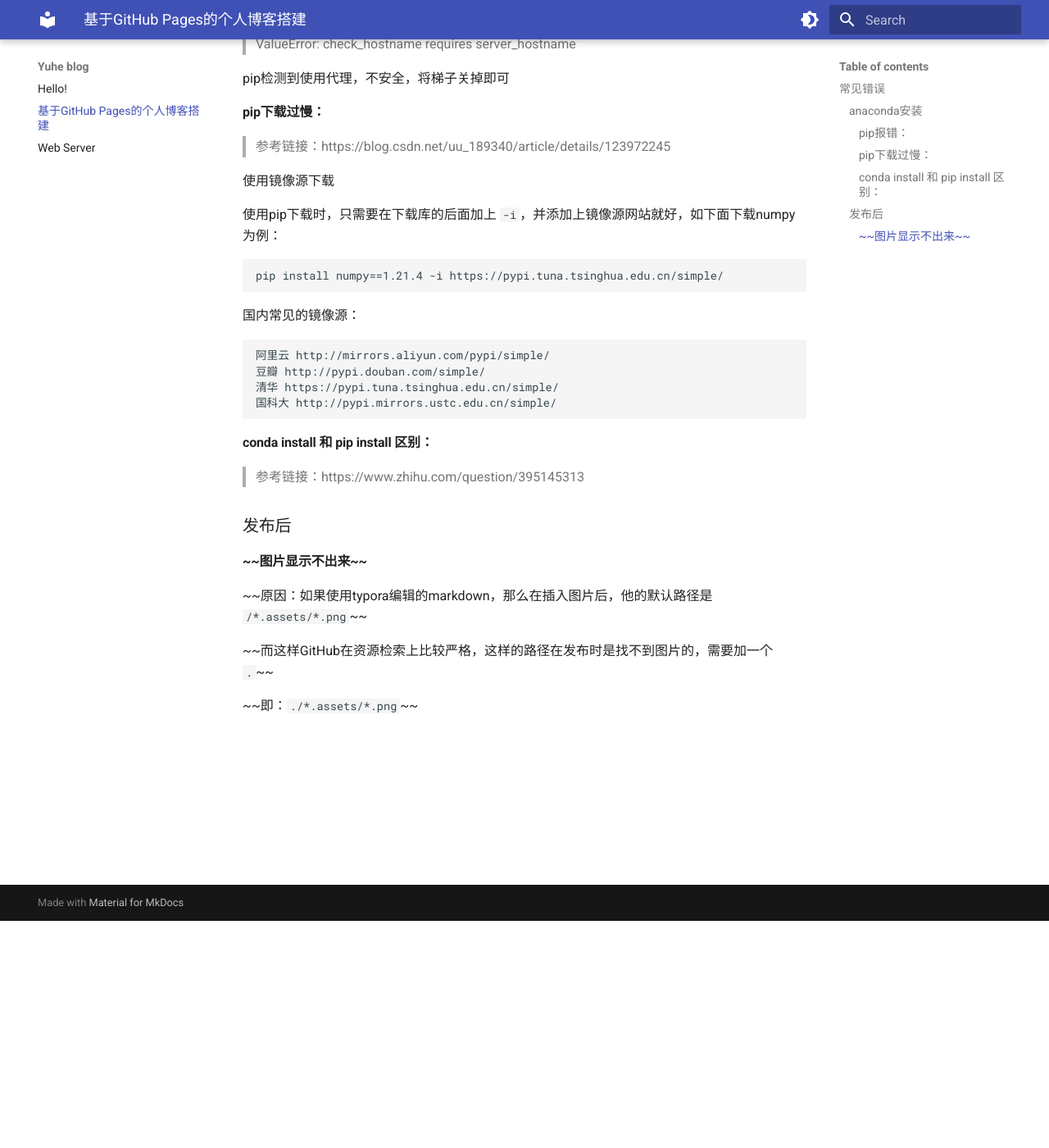
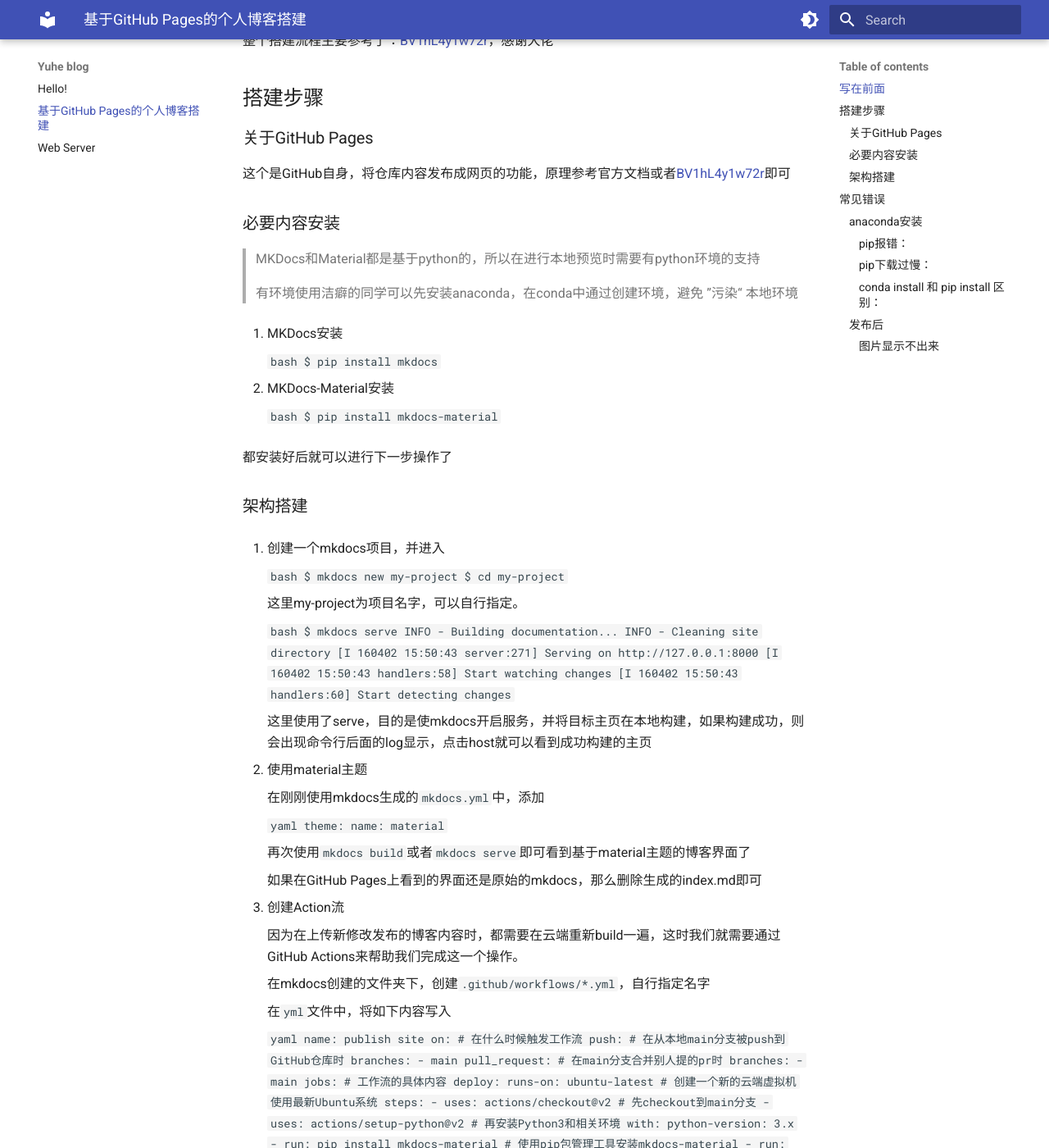
Before and after one commit to Yuhehe/yuhehe.github.io, an MkDocs documentation site: the page built from docs/blog_setup.md, in a window 1280 px wide and 1400 px high, scrolled down 277 px. Shown: the whole window at 82% size. Built offline with MkDocs 1.6.1 and Material for MkDocs 9.7.7, drawn with Linux system fonts in a browser that asks for light colours; some of the changed text lies outside the part shown.

Commit message:
complete blog building guide

````diff
--- a/docs/blog_setup.md
+++ b/docs/blog_setup.md
@@ -1,4 +1,110 @@
 # 基于GitHub Pages的个人博客搭建
+
+## 写在前面
+
+本博客是基于GitHub Pages，通过[MkDocs](https://www.mkdocs.org/)搭建的，使用了[mkdocs-material](https://github.com/squidfunk/mkdocs-material)主题做美化。
+
+PS：这两者都有简单易懂的入门教程，学习能力强的同学可以直接根据教程来完成搭建
+
+整个搭建流程主要参考了：[BV1hL4y1w72r](https://www.bilibili.com/video/BV1hL4y1w72r?spm_id_from=333.999.0.0&vd_source=23234b658a22fdfa67ca0b2b2e1e0398)，感谢大佬
+
+## 搭建步骤
+
+### 关于GitHub Pages
+
+这个是GitHub自身，将仓库内容发布成网页的功能，原理参考官方文档或者[BV1hL4y1w72r](https://www.bilibili.com/video/BV1hL4y1w72r?spm_id_from=333.999.0.0&vd_source=23234b658a22fdfa67ca0b2b2e1e0398)即可
+
+### 必要内容安装
+
+>   MKDocs和Material都是基于python的，所以在进行本地预览时需要有python环境的支持
+>
+>   有环境使用洁癖的同学可以先安装anaconda，在conda中通过创建环境，避免 ”污染“ 本地环境
+
+1.  MKDocs安装
+
+    ```bash
+    $ pip install mkdocs
+    ```
+
+2.  MKDocs-Material安装
+
+    ```bash
+    $ pip install mkdocs-material
+    ```
+
+都安装好后就可以进行下一步操作了
+
+### 架构搭建
+
+1.  创建一个mkdocs项目，并进入
+
+    ```bash
+    $ mkdocs new my-project
+    $ cd my-project
+    ```
+
+    这里my-project为项目名字，可以自行指定。
+
+    ```bash
+    $ mkdocs serve
+    INFO    -  Building documentation...
+    INFO    -  Cleaning site directory
+    [I 160402 15:50:43 server:271] Serving on http://127.0.0.1:8000
+    [I 160402 15:50:43 handlers:58] Start watching changes
+    [I 160402 15:50:43 handlers:60] Start detecting changes
+    ```
+
+    这里使用了serve，目的是使mkdocs开启服务，并将目标主页在本地构建，如果构建成功，则会出现命令行后面的log显示，点击host就可以看到成功构建的主页
+
+2.  使用material主题
+
+    在刚刚使用mkdocs生成的`mkdocs.yml`中，添加
+
+    ```yaml
+    theme:
+      name: material
+    ```
+
+    再次使用``mkdocs build``或者`mkdocs serve`即可看到基于material主题的博客界面了
+
+    如果在GitHub Pages上看到的界面还是原始的mkdocs，那么删除生成的index.md即可
+
+3.  创建Action流
+
+    因为在上传新修改发布的博客内容时，都需要在云端重新build一遍，这时我们就需要通过GitHub Actions来帮助我们完成这一个操作。
+
+    在mkdocs创建的文件夹下，创建`.github/workflows/*.yml`，自行指定名字
+
+    在`yml`文件中，将如下内容写入
+
+    ```yaml
+    name: publish site
+    on: # 在什么时候触发工作流
+      push: # 在从本地main分支被push到GitHub仓库时
+        branches:
+          - main
+      pull_request: # 在main分支合并别人提的pr时
+        branches:
+          - main
+    jobs: # 工作流的具体内容
+      deploy:
+        runs-on: ubuntu-latest # 创建一个新的云端虚拟机 使用最新Ubuntu系统
+        steps:
+          - uses: actions/checkout@v2 # 先checkout到main分支
+          - uses: actions/setup-python@v2 # 再安装Python3和相关环境
+            with:
+              python-version: 3.x
+          - run: pip install mkdocs-material # 使用pip包管理工具安装mkdocs-material
+          - run: mkdocs gh-deploy --force # 使用mkdocs-material部署gh-pages分支
+    ```
+
+    具体内容可以参考
+
+    [Publishing your site - Material for MkDocs (squidfunk.github.io)](https://squidfunk.github.io/mkdocs-material/publishing-your-site/#with-github-actions)
+
+    [BV1hL4y1w72r](https://www.bilibili.com/video/BV1hL4y1w72r?spm_id_from=333.999.0.0&vd_source=23234b658a22fdfa67ca0b2b2e1e0398)
+
+
 
 ## 常见错误
 
@@ -37,10 +143,10 @@
 
 ### 发布后
 
-#### ~~图片显示不出来~~
+#### 图片显示不出来
 
-~~原因：如果使用typora编辑的markdown，那么在插入图片后，他的默认路径是 `/*.assets/*.png`~~
+原因：如果使用typora编辑的markdown，那么在插入图片后，他的默认路径是 `/*.assets/*.png`
 
-~~而这样GitHub在资源检索上比较严格，这样的路径在发布时是找不到图片的，需要加一个 `.`~~
+而GitHub在资源检索上比较严格，这样的路径在发布时是找不到图片的，需要加一个 `.`
 
-~~即：`./*.assets/*.png`~~
+即：`./*.assets/*.png`
````
